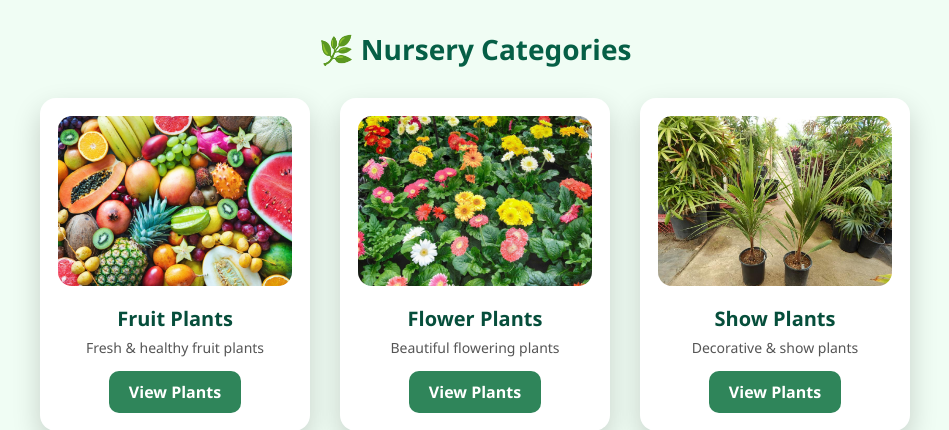
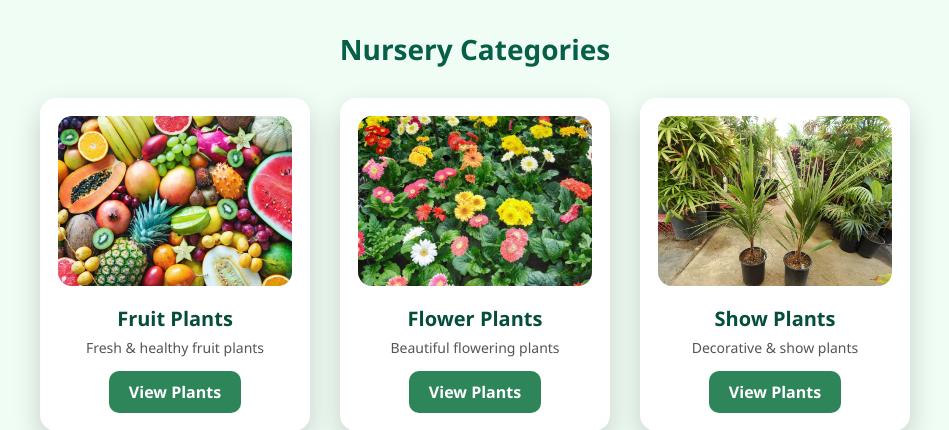
Before and after one commit to TusharPatil-20/Nursery-Order-System, a Flask app: page /category in a window 1280 px wide. Shown: the part 122-552 px from the top of the page, without its empty margins (165-1114 px from the left). Run offline with Flask 3, Linux system fonts and the light colour scheme.

Commit message:
category page change

```diff
--- a/templates/category.html
+++ b/templates/category.html
@@ -3,7 +3,7 @@
 {% block content %}
 <link rel="stylesheet" href="{{ url_for('static', filename='category.css') }}">
 
-<h2 style="text-align:center;">🌿 Nursery Categories</h2>
+<h2 style="text-align:center;"> Nursery Categories</h2>
 
 <div class="cards">
 
```
